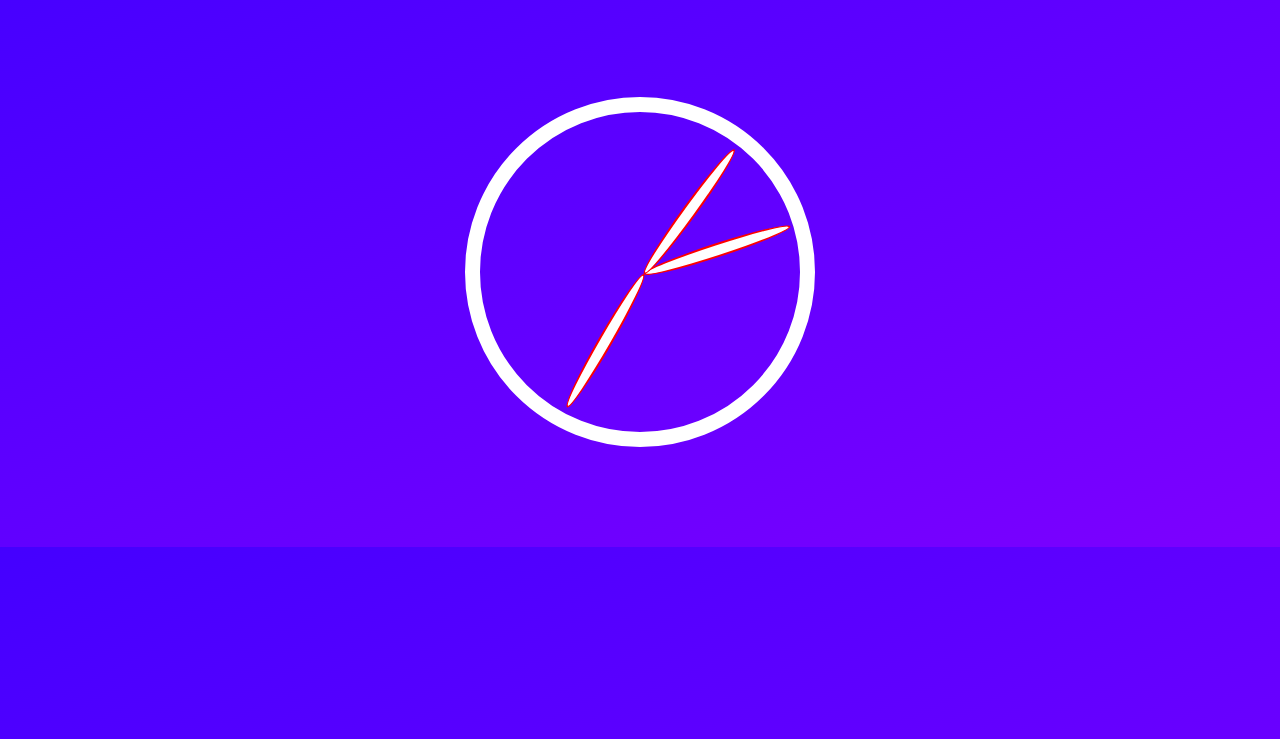
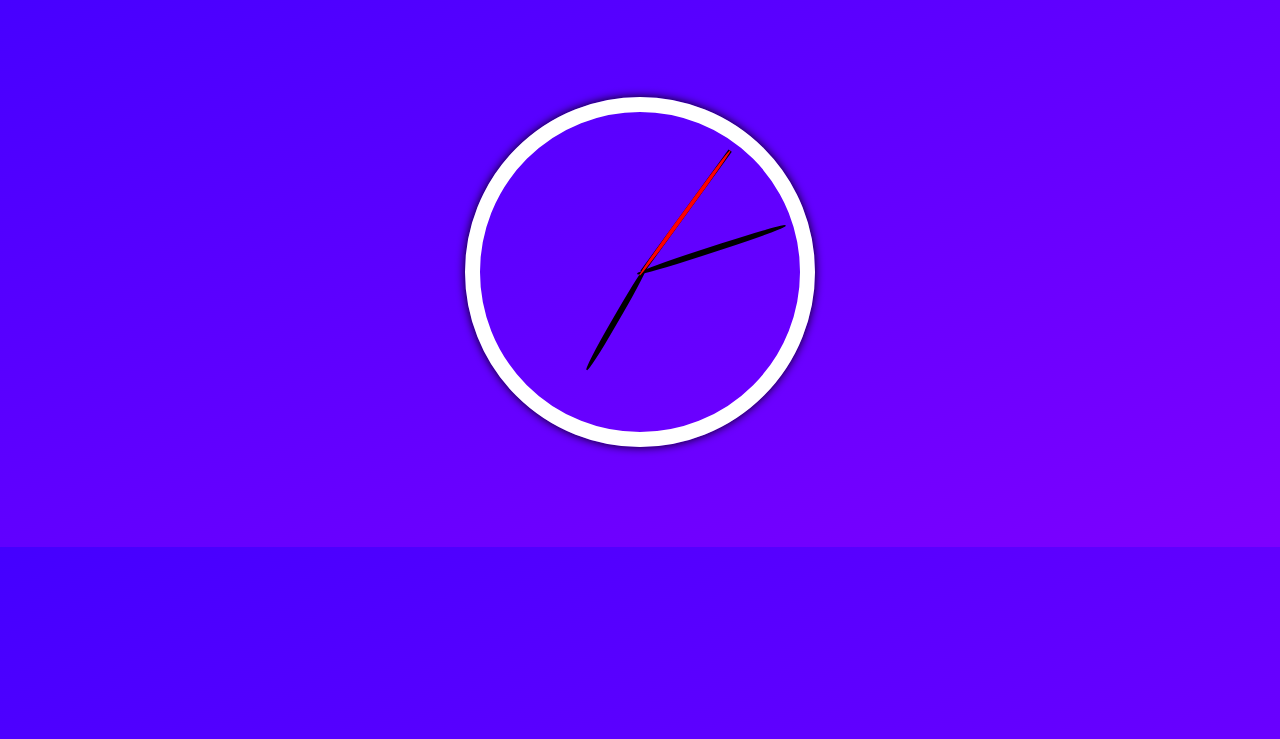
Before and after one commit to jaronow/js-mini-clock, a plain HTML site: page index.html in a window 1280 px wide. Shown: the part 61-800 px from the top of the page. Drawn offline with Linux system fonts and the light colour scheme.

Commit message:
cleaned up clock rotation and styling

```diff
--- a/css/style.css
+++ b/css/style.css
@@ -16,25 +16,46 @@ h1 {
   position: relative;
   border: 15px solid white;
   border-radius: 50%;
+  box-shadow: 0 0 10px black;
 }
 
 .clock-face {
   position: relative;
   width: 100%;
   height: 100%;
-  transform: translateY(-5px);
 }
 
 .hand {
-  width: 50%;
-  height: 10px;
+  position: absolute;
+  left: 50%;
+  bottom: 50%;
+  height: 50%;
+  transition: transform 0.05s ease-in-out;
+  transform-origin: 50% 100%;
+}
+
+.hand::before {
+  content: '';
+  display: block;
+  position: relative;
+  bottom: 0;
+  border-radius: 42.5%;
+  border: 3px solid black;
+  height: 100%;
+}
+
+.hour-hand {
+  height: 37.5%;
+}
+
+.hour-hand::before, .minute-hand::before {
+  background: #101010;
+}
+
+.second-hand {
+  background: black;
+}
+
+.second-hand::before {
   border: 2px solid red;
-  border-radius: 50%;
-  background: white;
-  top: 50%;
-  position: absolute;
-  transform-origin: 100%;
-  transform: rotate(90deg);
-  transition: all 0.05s;
-  transition-timing-function: ease-in-out;
 }
--- a/index.html
+++ b/index.html
@@ -18,25 +18,20 @@
     const hourHand = document.querySelector(".hour-hand");
     const minuteHand = document.querySelector(".minute-hand");
     const secondHand = document.querySelector(".second-hand");
-    function setTime() {
-      const date = new Date();
-      const hour = date.getHours();
-      const minute = date.getMinutes();
-      const second = date.getSeconds();
-      const hourDegree = ((hour / 12) * 360) + 90;
-      const minuteDegree = ((minute / 60) * 360) + 90;
-      const secondDegree = ((second / 60) * 360) + 90;
-      hourHand.style.transform = `rotate(${hourDegree}deg)`;
-      minuteHand.style.transform = `rotate(${minuteDegree}deg)`;
-      secondHand.style.transform = `rotate(${secondDegree}deg)`;
+    function setHand(hand, degree) {
+      hand.style.transform = `rotate(${degree}deg)`;
     };
     function setDay() {
       const day = new Date().toLocaleDateString();
       document.getElementById("day").innerHTML = `Today Is ${day}`;
     };
-    setInterval(setTime, 1000);
+    setInterval(() => {
+      const date = new Date();
+      setHand(hourHand, 30 * date.getHours());
+      setHand(minuteHand, 6 * date.getMinutes());
+      setHand(secondHand, 6 * date.getSeconds());
+    }, 1000);
     setDay();
-    setTime();
     </script>
   </body>
 </html>
```
